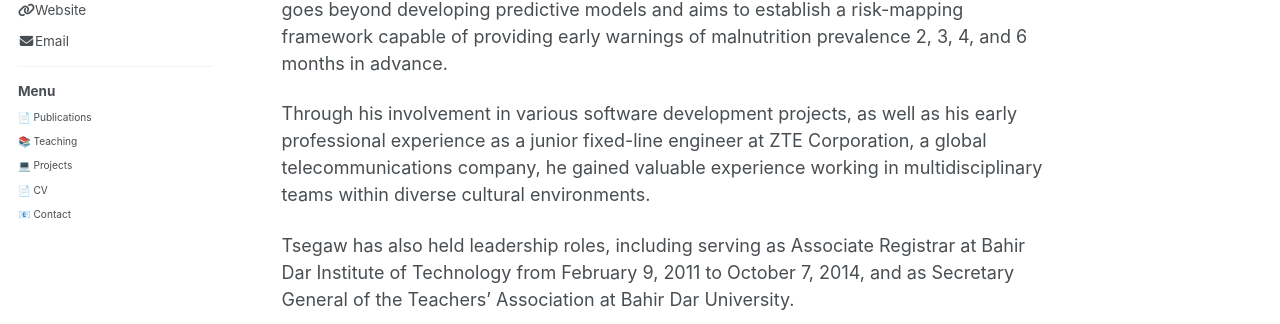
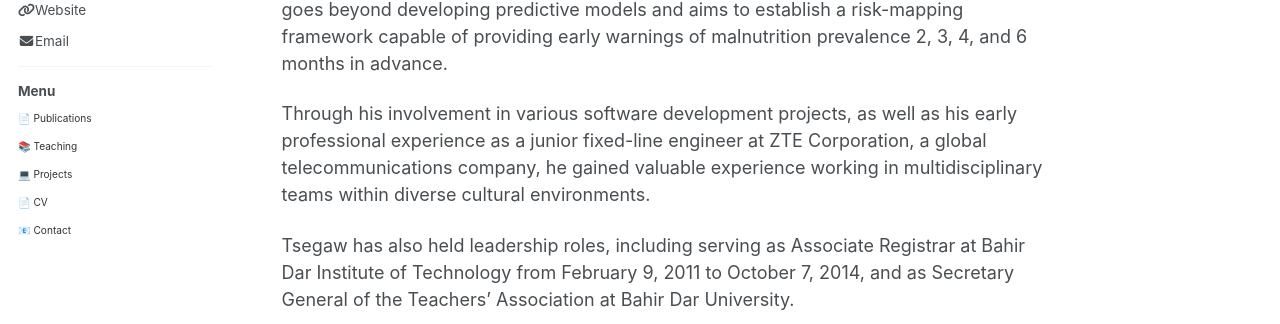
Before and after one commit to tsegaw-DS/tsegaw-DS.github.io, a Jekyll site: the page built from _pages/about.md, in a window 1280 px wide. Shown: the part 464-788 px from the top of the page. Built offline with Jekyll 4.4.1, drawn with Linux system fonts in a browser that asks for light colours; a script bundle is joined from its source files by our own code; library files that are not in the unit come from our copies.

Commit message:
Update custom.html

```diff
--- a/_includes/head/custom.html
+++ b/_includes/head/custom.html
@@ -16,7 +16,26 @@
 .masthead a:hover {
   color: #007bff;  /* Blue on hover */
 }
+.author__nav ul {
+  list-style: none;
+  padding-left: 0;
+  margin-top: 0.5rem;
+}
+.author__nav li {
+  margin-bottom: 0.3rem;
+}
+.author__nav a {
+  text-decoration: none;
+  color: #333;
+  display: block;
+  padding: 0.2rem 0;
+}
+.author__nav a:hover {
+  color: #007bff;
+}
 </style>
+
+
 <!-- Support for Academicons -->
 <link rel="stylesheet" href="{{ base_path }}/assets/css/academicons.css"/>
 
```
